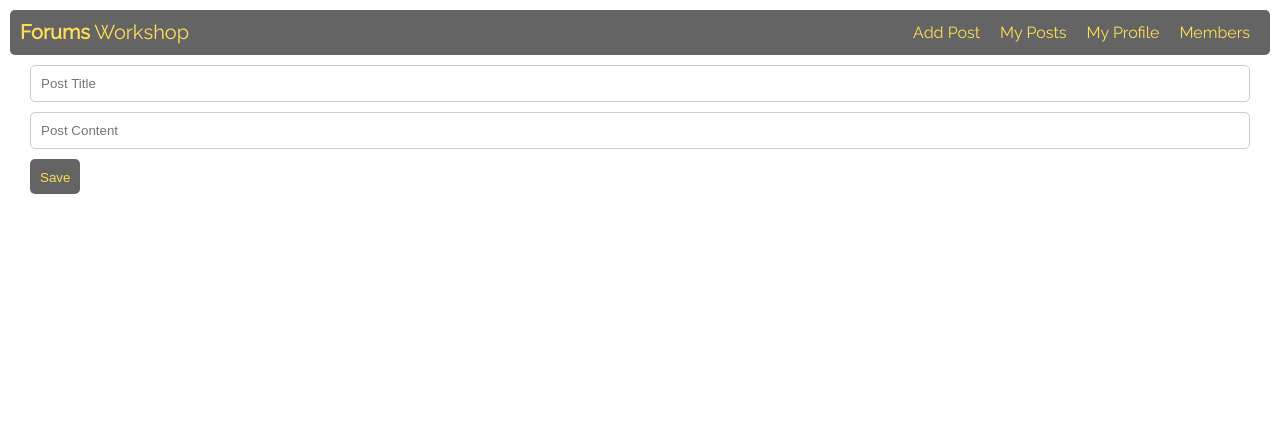
After one commit to LouayH/Forums-WebApp, a Django app: page /topic/add in a window 1280 px wide. The commit adds this page. Shown: the top 434 px of the page. Run offline with Django 3.2, Linux system fonts and the light colour scheme.

Commit message:
Add topic_add Page

```diff
--- a/forums/static/style.css
+++ b/forums/static/style.css
@@ -51,10 +51,34 @@ main {
     margin-bottom: 50px;
 }
 
-article {
+article, form {
     margin: 0 10px 10px 10px;
     padding: 0 20px;
     overflow: auto;
+}
+
+form input[type="text"] {
+    box-sizing: border-box;
+    outline: none;
+    margin-bottom: 10px;
+    border: 1px solid #ccc;
+    border-radius: 5px;
+    width: 100%;
+    padding: 10px;
+}
+
+form input[type="submit"] {
+    float: left;
+    display: block;
+    box-sizing: content-box;
+    outline: none;
+    margin: 0;
+    border: 0;
+    border-radius: 5px;
+    height: 20px;
+    padding: 8px 10px 7px 10px;
+    background: #646464;
+    color: #FFDE57;
 }
 
 article header {
--- a/forums/templates/nav.html
+++ b/forums/templates/nav.html
@@ -1,7 +1,7 @@
     <header>
         <h1><a href="/" class="site-title"><b>Forums</b> Workshop</a></h1>
         <nav>
-            <a href="#" class="nav-item">Add Post</a>
+            <a href="/topic/add" class="nav-item">Add Post</a>
             <a href="#" class="nav-item">My Posts</a>
             <a href="#" class="nav-item">My Profile</a>
             <a href="#" class="nav-item">Members</a>
--- /dev/null
+++ b/forums/templates/topic_add.html
@@ -0,0 +1,11 @@
+{% extends 'master.html'%}
+{% block content %}
+    <main>
+        <form method="post" action="{% url 'topic_add' %}">
+            {% csrf_token %}
+            <input type="text" name="title" placeholder="Post Title" />
+            <input type="text" name="content" placeholder="Post Content" />
+            <input type="submit" value="Save" />
+        </form>
+    </main>
+{% endblock %}
--- a/forums/urls.py
+++ b/forums/urls.py
@@ -3,4 +3,5 @@ from . import views
 
 urlpatterns = [
     path('', views.index, name='index'),
+    path(r'topic/add', views.topic_add, name='topic_add'),
 ]
--- a/forums/views.py
+++ b/forums/views.py
@@ -11,3 +11,11 @@ def index(request):
         'posts': posts_store.get_all()
     }
     return render(request, 'index.html', context)
+
+def topic_add(request):
+    if request.method == "POST":
+        new_post = models.Post(request.POST["title"], request.POST["content"])
+        posts_store.add(new_post)
+        return redirect('index')
+    else:
+        return render(request, 'topic_add.html')
```
